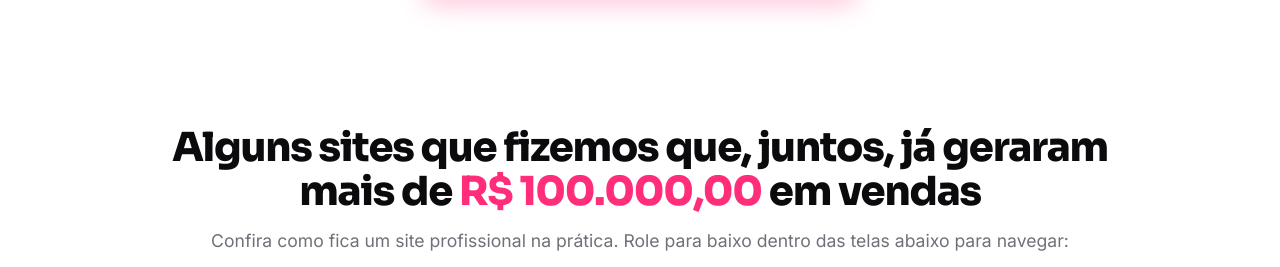
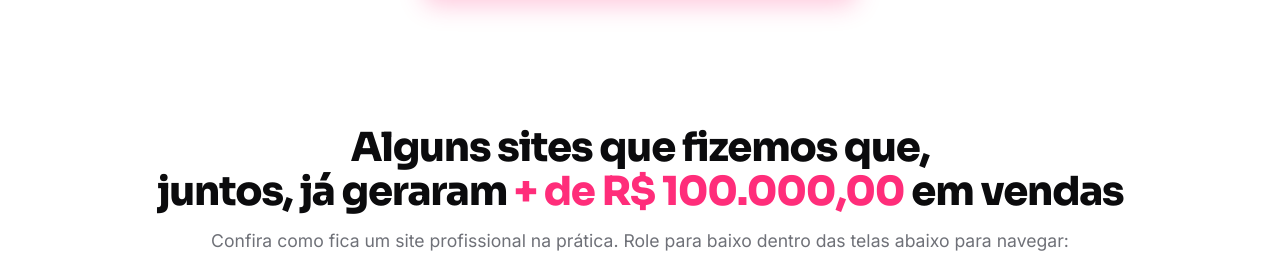
Before and after one commit to t0non/siteexpressbrasil, a Next.js app: page / in a window 1280 px wide. Shown: the part 1303-1570 px from the top of the page. Built offline with nearby package versions, Linux system fonts and the light colour scheme.

Commit message:
fix: update portfolio headline layout to put juntos ja geraram together and highlight + de R$ 100,0 in pink

```diff
--- a/src/app/translations.ts
+++ b/src/app/translations.ts
@@ -21,9 +21,9 @@ export const translations = {
     benefit3Title: "Trazer Mais Vendas",
     benefit3Desc: "Com tudo isso, um site profissional transmite confiança, atrai mais visitantes qualificados e consequentemente traz mais vendas para o seu negócio.",
     ctaBenefits: "QUERO MEU SITE A PARTIR DE R$ 297",
-    portfolioTitle1: "Alguns sites que fizemos que, juntos, já geraram",
-    portfolioTitle2: "mais de ",
-    portfolioTitle3: "R$ 100.000,00",
+    portfolioTitle1: "Alguns sites que fizemos que,",
+    portfolioTitle2: "juntos, já geraram ",
+    portfolioTitle3: "+ de R$ 100.000,00",
     portfolioTitle4: " em vendas",
     portfolioSubtitle: "Confira como fica um site profissional na prática. Role para baixo dentro das telas abaixo para navegar:",
     portfolioBrowserText: "Role para ver o site completo",
@@ -134,9 +134,9 @@ Vim pelo site da SiteExpress e gostaria de entender melhor como funciona. 😊`,
     benefit3Title: "Bring More Sales",
     benefit3Desc: "With all this, a professional website conveys trust, attracts more qualified visitors, and consequently brings more sales to your business.",
     ctaBenefits: "I WANT MY WEBSITE STARTING AT $70",
-    portfolioTitle1: "Some websites we've built that, together, have generated",
-    portfolioTitle2: "over ",
-    portfolioTitle3: "$20,000",
+    portfolioTitle1: "Some websites we've built that,",
+    portfolioTitle2: "together, generated ",
+    portfolioTitle3: "+ than $20,000",
     portfolioTitle4: " in sales",
     portfolioSubtitle: "Check out how a professional website runs in practice. Scroll inside the screens below to navigate:",
     portfolioBrowserText: "Scroll to see the full site",
```
